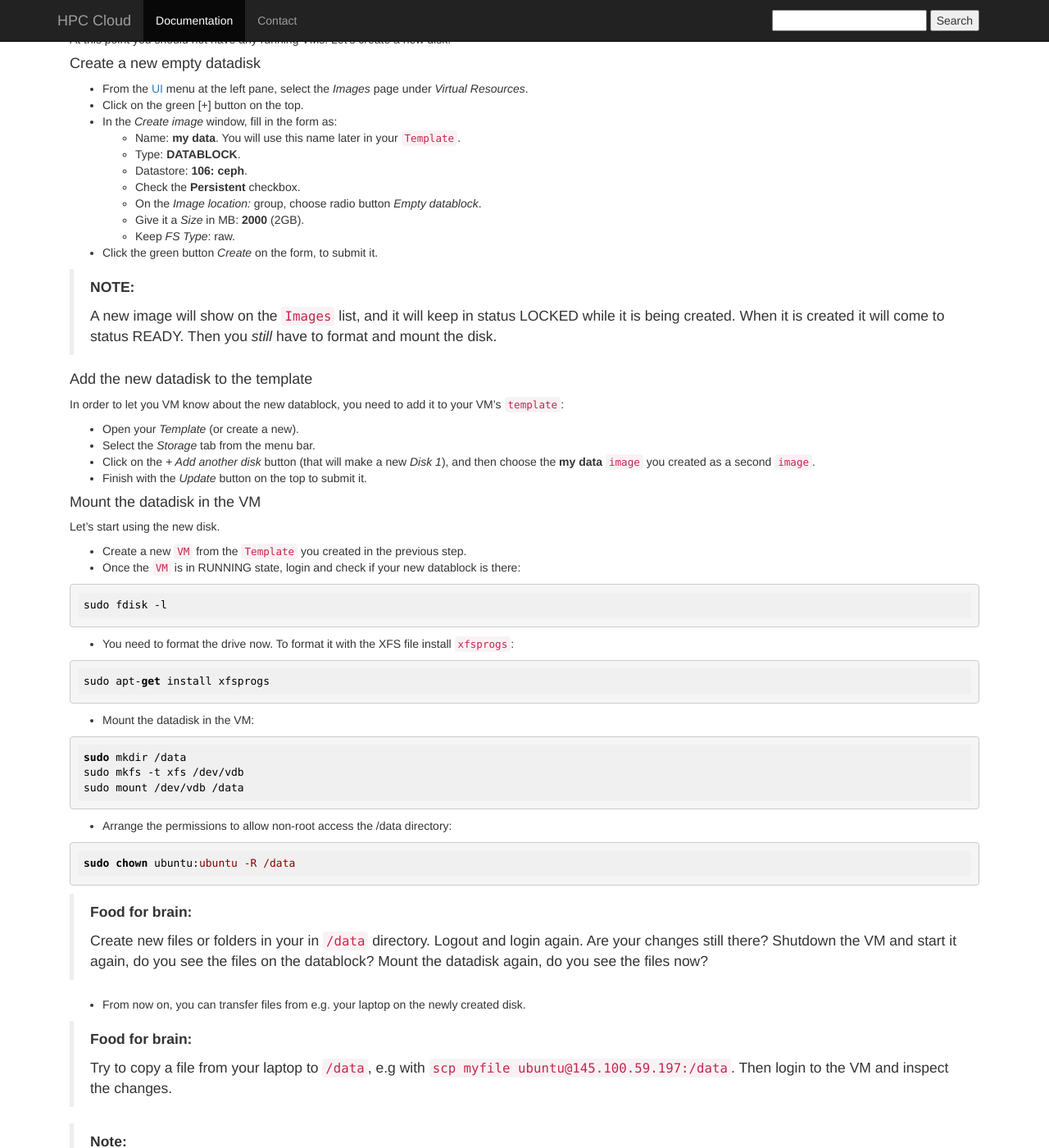
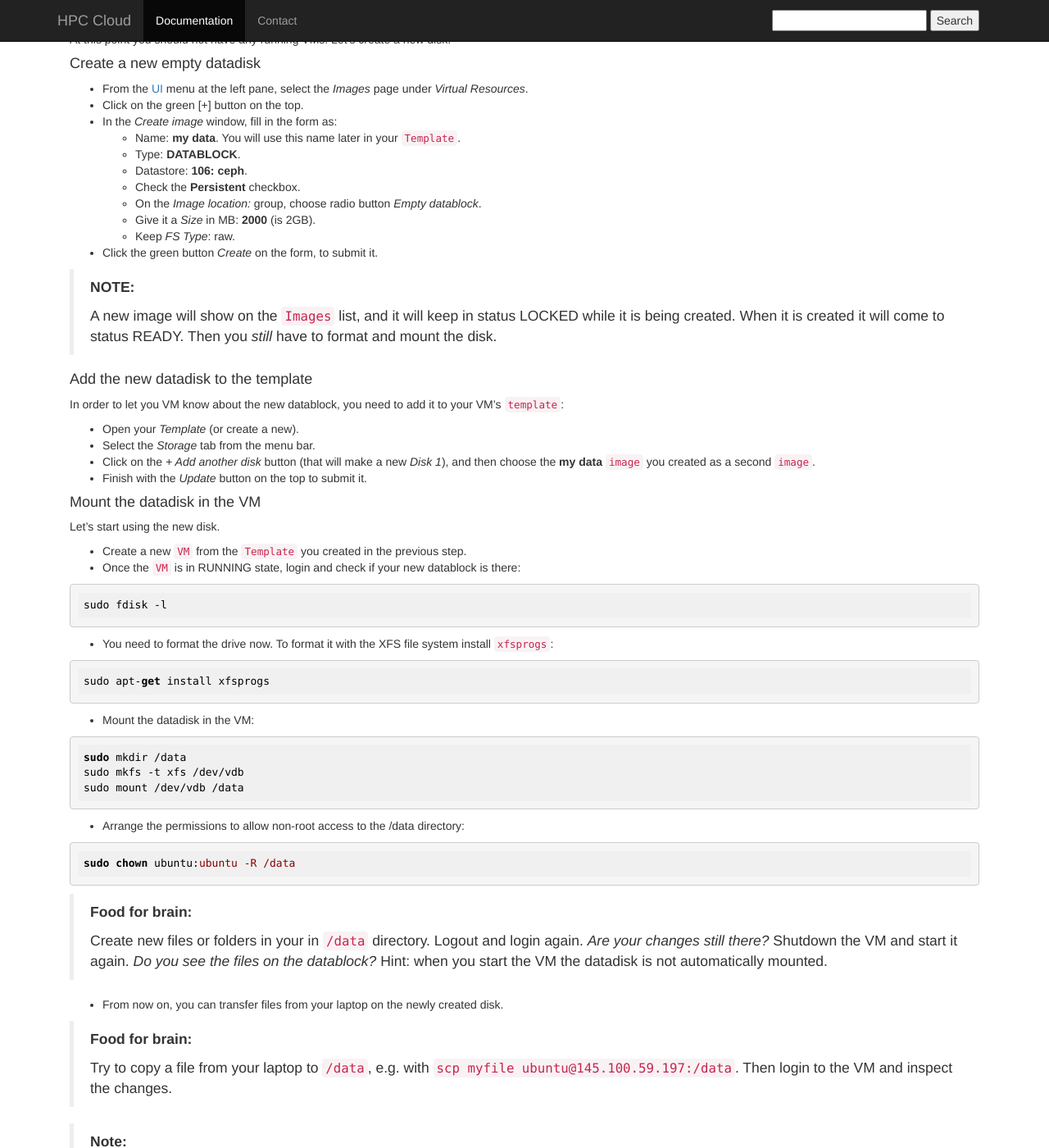
Before and after one commit to sara-nl/clouddocs, a Jekyll site: the page built from surfcursus-extras-2015-Oct-15.markdown, in a window 1280 px wide and 1400 px high, scrolled down 483 px. Shown: the whole window at 82% size. Built offline with Jekyll 4.4.1, drawn with Linux system fonts in a browser that asks for light colours; nearby versions of some CDN libraries.

Commit message:
Update surfcursus-extras-2015-Oct-15.markdown

````diff
--- a/surfcursus-extras-2015-Oct-15.markdown
+++ b/surfcursus-extras-2015-Oct-15.markdown
@@ -33,7 +33,7 @@ At this point you should not have any running VMs. Let's create a new disk.
   * Datastore: **106: ceph**.
   * Check the **Persistent** checkbox.
   * On the _Image location:_ group, choose radio button _Empty datablock_.
-  * Give it a _Size_ in MB: **2000** (2GB).
+  * Give it a _Size_ in MB: **2000** (is 2GB).
   * Keep _FS Type_: raw.
 * Click the green button *Create* on the form, to submit it.
 
@@ -61,7 +61,7 @@ Let's start using the new disk.
 sudo fdisk -l
 ```
 
-* You need to format the drive now. To format it with the XFS file install `xfsprogs`:
+* You need to format the drive now. To format it with the XFS file system install `xfsprogs`:
 
 ```sh
 sudo apt-get install xfsprogs
@@ -75,7 +75,7 @@ sudo mkfs -t xfs /dev/vdb
 sudo mount /dev/vdb /data
 ```
 
-* Arrange the permissions to allow non-root access the /data directory:
+* Arrange the permissions to allow non-root access to the /data directory:
 
 ```sh
 sudo chown ubuntu:ubuntu -R /data
@@ -83,13 +83,15 @@ sudo chown ubuntu:ubuntu -R /data
 
 >**Food for brain:**
 >
-> Create new files or folders in your in `/data` directory. Logout and login again. Are your changes still there? Shutdown the VM and start it again, do you see the files on the datablock? Mount the datadisk again, do you see the files now?
+> Create new files or folders in your in `/data` directory. Logout and login again. *Are your changes still there?*
+> Shutdown the VM and start it again. *Do you see the files on the datablock?*
+> Hint: when you start the VM the datadisk is not automatically mounted.
 
-* From now on, you can transfer files from e.g. your laptop on the newly created disk.
+* From now on, you can transfer files from your laptop on the newly created disk.
 
 >**Food for brain:**
 >
-> Try to copy a file from your laptop to `/data`, e.g with `scp myfile ubuntu@145.100.59.197:/data`. Then login to the VM and inspect the changes.
+> Try to copy a file from your laptop to `/data`, e.g. with `scp myfile ubuntu@145.100.59.197:/data`. Then login to the VM and inspect the changes.
 
 >**Note:**
 >
````
